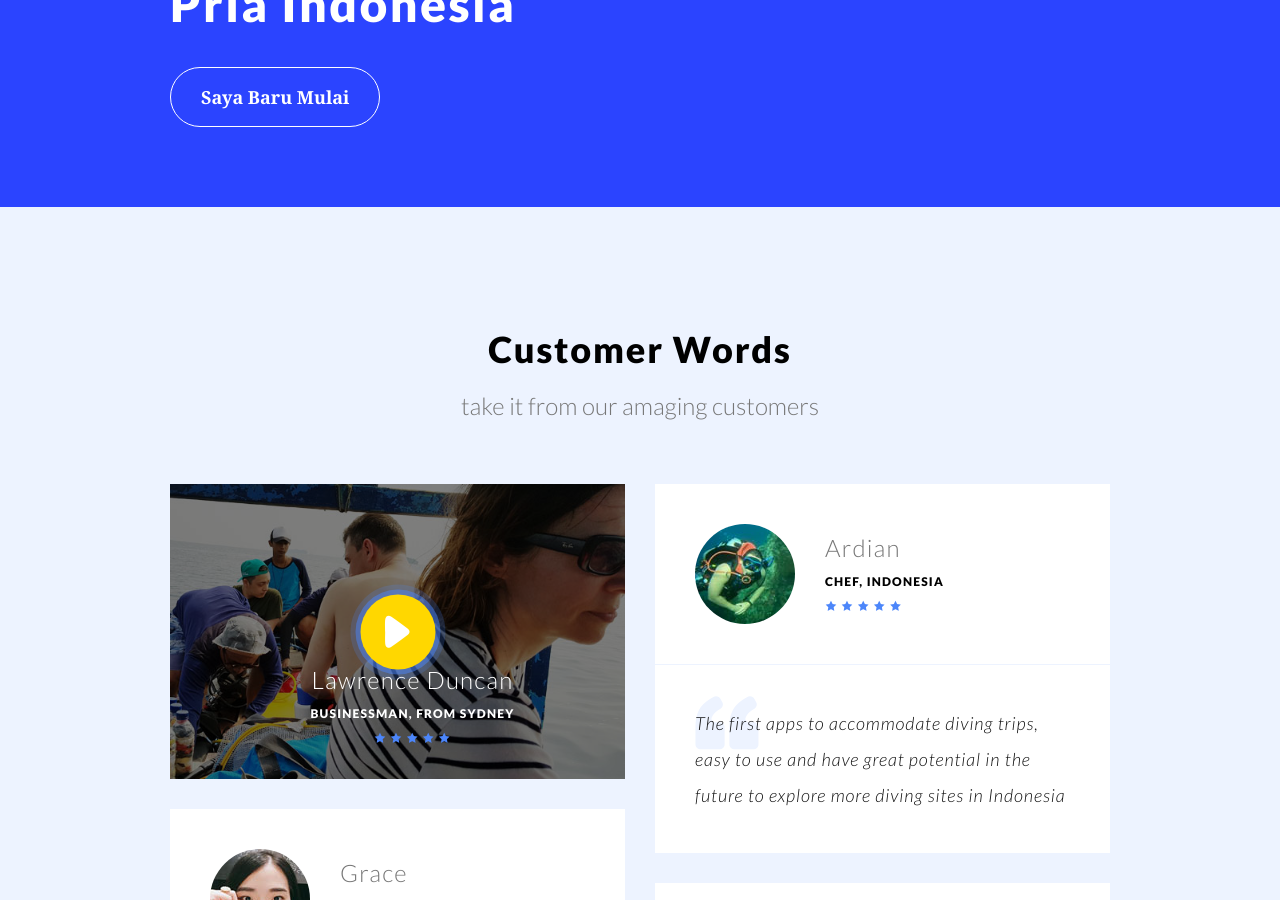
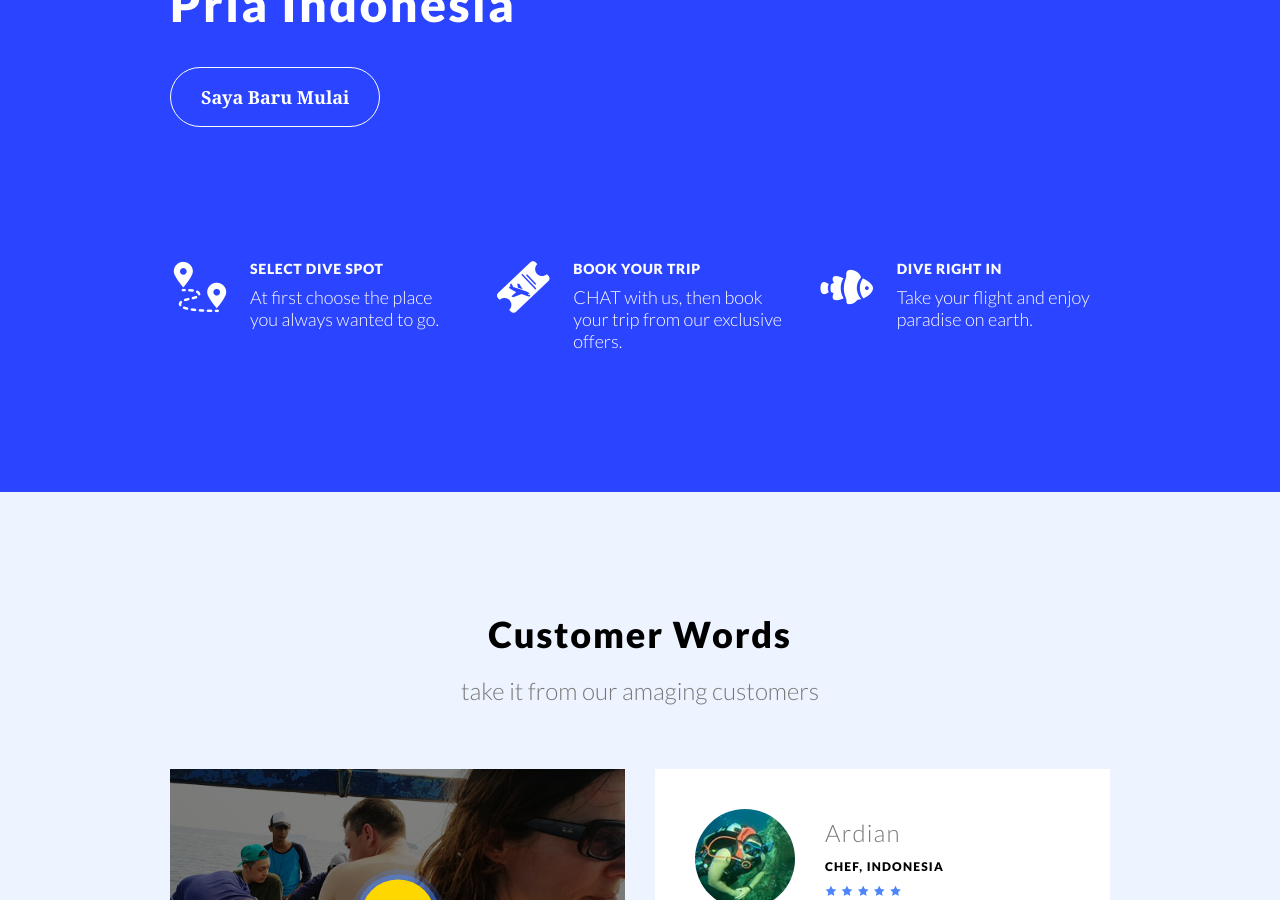
Before and after one commit to kemtol/fashion-pria, a Jekyll site: the page built from index.html, in a window 1280 px wide and 900 px high, scrolled down 319 px. Built offline with Jekyll 4.4.1, drawn with Linux system fonts in a browser that asks for light colours; some web fonts are replaced.

Commit message:
Update header.html

```diff
--- a/_includes/header.html
+++ b/_includes/header.html
@@ -1,4 +1,4 @@
-<!-- Start .header-section -->
+		<!-- Start .header-section -->
 		<div class="header-section parallax" id="header">
 			<div class="overlay zero">
 				<div class="container">
@@ -29,3 +29,32 @@
 				</div><!-- .container -->
 			</div><!-- .overlay -->
 		</div><!-- .header-section -->
+
+		<!-- Start .process-section -->
+		<div class="process-section">
+			<div class="container">
+				<div class="row">
+					<div class="col-md-4 col-sm-6">
+						<div class="single-process">
+							<i class="icofont icofont-map-pins"></i>
+							<h6>Select dive spot</h6>
+							<p>At first choose the place you always wanted to go.</p>
+						</div>
+					</div><!-- .col -->
+					<div class="col-md-4 col-sm-6">
+						<div class="single-process">
+							<i class="icofont icofont-plane-ticket"></i>
+							<h6>Book your trip</h6>
+							<p>CHAT with us, then book your trip from our exclusive offers.</p>
+						</div>
+					</div><!-- .col -->
+					<div class="col-md-4 col-sm-6">
+						<div class="single-process">
+							<i class="icofont icofont-animal-fish-alt-4"></i>
+							<h6>Dive right in</h6>
+							<p>Take your flight and enjoy paradise on earth.</p>
+						</div>
+					</div><!-- .col -->
+				</div><!-- .row -->
+			</div><!-- .container -->
+		</div><!-- .process-section -->
```
